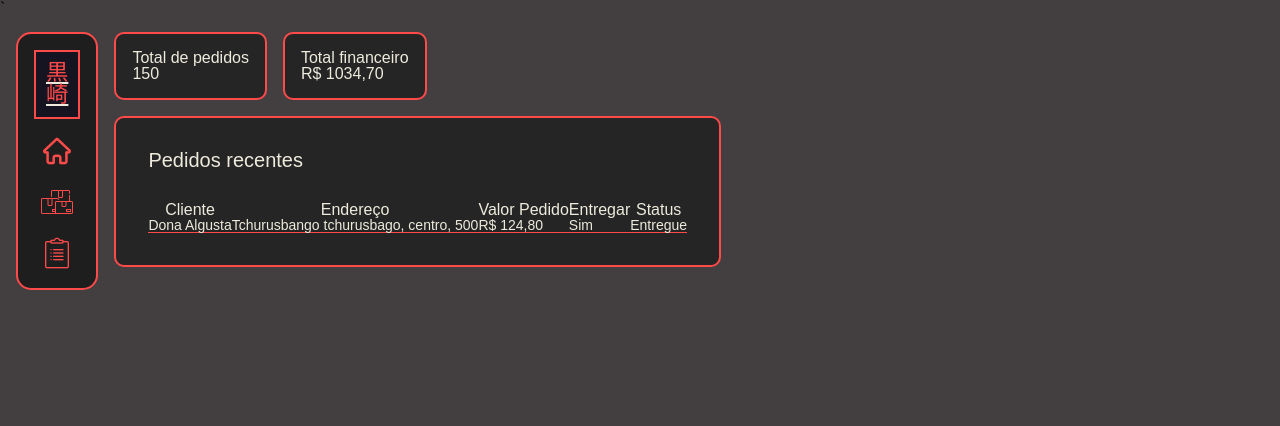
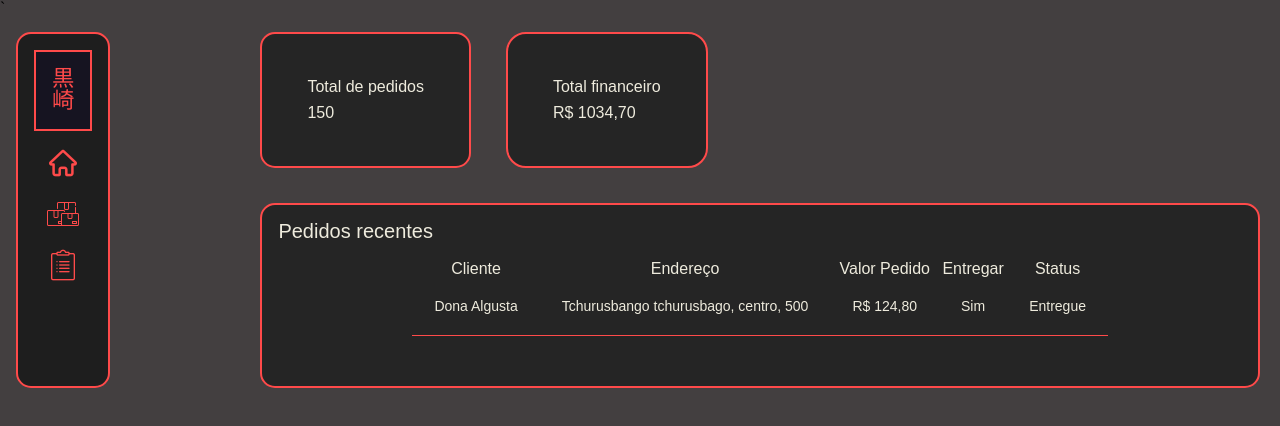
Before and after one commit to Goroncy/Projeto-restaurante, an Electron app: page my-electron-app/src/index.html in a window 1280 px wide. Drawn offline with Linux system fonts and the light colour scheme; no server answers; files whose address does not match are found by name.

Commit message:
Inserção da inserção de tabela via js

```diff
--- a/my-electron-app/index.js
+++ b/my-electron-app/index.js
@@ -1,10 +1,10 @@
 const { app, BrowserWindow } = require('electron')
 
 const createWindow = () => {
-    const win = new BrowserWindow({
-      width: 800,
-      height: 600
-    })
+    const win = new BrowserWindow({show: false,autoHideMenuBar:true});
+      win.maximize();
+      win.show();
+
 
   win.loadFile('src/index.html')
 }
--- a/my-electron-app/src/index.html
+++ b/my-electron-app/src/index.html
@@ -7,6 +7,7 @@
     <link rel="icon" href="images/title-icon.png">
     <link rel="stylesheet" href="style.css">
     <link rel="stylesheet" href="reset.css">
+    <script type="text/javascript" src="main.js"/>
     <title>Yakisoba do Japa</title>
 </head>
 <script src="index.js"></script>
@@ -15,22 +16,22 @@
         <div class="sidebar">
             <ul id="sidebar-list">
                 <u id="sidebar-logo"><div id="sidebar-logo-text"><ul id="sidebar-text">黒</ul><ul id="sidebar-text">崎</ul></div></u>
-                <u id="sidebar-icons"><img src="images/home-icon.png"></u>
-                <u id="sidebar-icons"><img src="images/estoque-icon.png"></u>
-                <u id="sidebar-icons"><img src="images/pedido-icon.png"></u>
+                <u><img src="images/home-icon.png"></u>
+                <u><img src="images/estoque-icon.png"></u>
+                <u><img src="images/pedido-icon.png"></u>
             </ul>
         </div>
 
         <div class="content-left">
             <div class="top">
                 <div class="pedidos-display">
-                    <h3>Total de pedidos</h3>
-                    <p>150</p>
+                    <h>Total de pedidos</h>
+                    <p id="display-text">150</p>
                 </div>
 
                 <div class="financeiro-display">
                     <h>Total financeiro</h>
-                    <p>R$ 1034,70</p>
+                    <p id="display-text">R$ 1034,70</p>
                 </div>
             </div>
 
@@ -40,21 +41,8 @@
                 </div>
 
                 <div id="pedidos-recentes-grid">
-                    <table>
-                        <tr>
-                            <th id="pedidos-recente-grid-cabecalho">Cliente</th>
-                            <th id="pedidos-recente-grid-cabecalho">Endereço</th>
-                            <th id="pedidos-recente-grid-cabecalho">Valor Pedido</th>
-                            <th id="pedidos-recente-grid-cabecalho">Entregar</th>
-                            <th id="pedidos-recente-grid-cabecalho">Status</th>
-                        </tr>
-                        <tr>
-                            <td id="pedidos-recentes-grid-data">Dona Algusta</td>
-                            <td id="pedidos-recentes-grid-data">Tchurusbango tchurusbago, centro, 500</td>
-                            <td id="pedidos-recentes-grid-data">R$ 124,80</td>
-                            <td id="pedidos-recentes-grid-data">Sim</td>
-                            <td id="pedidos-recentes-grid-data">Entregue</td>
-                        </tr>
+                    <table id="tabelaTeste">
+
                     </table>
                 </div>
             </div>
--- /dev/null
+++ b/my-electron-app/src/main.js
@@ -0,0 +1,19 @@
+function gerarTabela(){
+    var tabela = document.getElementById("tabelaTeste");
+
+    var row = tabela.insertRow(0);
+    row.insertCell(0).outerHTML = "<th id='pedidos-recente-grid-data'>Cliente</th>"
+    row.insertCell(1).outerHTML = "<th id='pedidos-recente-grid-data'>Endereço</th>"
+    row.insertCell(2).outerHTML = "<th id='pedidos-recente-grid-data'>Valor Pedido</th>"
+    row.insertCell(3).outerHTML = "<th id='pedidos-recente-grid-data'>Entregar</th>";
+    row.insertCell(4).outerHTML = "<th id='pedidos-recente-grid-data'>Status</th>";  // rather than innerHTML
+
+    row = tabela.insertRow(1);
+    row.insertCell(0).outerHTML ="<td id='pedidos-recentes-grid-data'>Dona Algusta</td>"
+    row.insertCell(1).outerHTML ="<td id='pedidos-recentes-grid-data'>Tchurusbango tchurusbago, centro, 500</td>"
+    row.insertCell(2).outerHTML ="<td id='pedidos-recentes-grid-data'>R$ 124,80</td>"
+    row.insertCell(3).outerHTML ="<td id='pedidos-recentes-grid-data'>Sim</td>"
+    row.insertCell(4).outerHTML ="<td id='pedidos-recentes-grid-data'>Entregue</td>"
+}
+
+window.onload = gerarTabela;
--- a/my-electron-app/src/style.css
+++ b/my-electron-app/src/style.css
@@ -1,19 +1,32 @@
 body{
     background: #433F40;
+}
+
+/*Reponsivity start*/
+#display-text{
+    padding-top: 10px;
 }
 
 .top{
     display: flex;
     flex-direction: row;
-    gap: 16px;
+    gap: 35px;
+}
+
+.content-left{
+    display: flex;
+    flex-direction: column;
+    gap: 35px;
 }
 
 .content{
     display: flex;
     flex-direction: row;
     padding:16px;
-    gap: 16px;
+    gap: 150px;
 }
+/*Responsivity end*/
+
 /*Sidebar start*/
 .sidebar{
     display: flex;
@@ -35,6 +48,7 @@ body{
 
 #sidebar-logo{
     font-family: 'Poppins', sans-serif;
+    text-decoration: none;
 }
 
 #sidebar-logo-img{
@@ -48,7 +62,7 @@ body{
     border: 2px solid #FF4A4A;
     background-color: #161421;
     font-family: 'Poppins', sans-serif;
-    padding: 10px;
+    padding: 16px;
 }
 
 #sidebar-text{
@@ -60,37 +74,37 @@ body{
 }
 /*Sidebar end*/
 
+/*Displays start*/
 .pedidos-display{
     justify-content: center;
-    border-radius: 10px;
+    border-radius: 15px;
     border: 2px solid #FF4A4A;
     background: #252525;
     color: #EEEBDD;
-    padding:16px;
+    padding:45px;
     font-family: 'Poppins', sans-serif;
     max-height: min-content;
 }
 
 .financeiro-display{
     justify-content: center;
-    border-radius: 10px;
+    border-radius: 20px;
     border: 2px solid #FF4A4A;
     background: #252525;
     color: #EEEBDD;
-    padding:16px;
+    padding:45px;
     font-family: 'Poppins', sans-serif;
     width: fit-content;
 }
+/*Display end*/
 
 /*Pedidos recentes start*/
 .pedidos-recentes-display{
     display: flex;
     flex-direction: column;
-    gap: 16px;
-    padding: 16px;
-    align-items: flex-start;
-    border-radius: 10px;
+    gap: 20px;
     border: 2px solid #FF4A4A;
+    border-radius: 15px;
     background: #252525;
     color: #EEEBDD;
     font-family: 'Poppins', sans-serif;
@@ -106,21 +120,15 @@ body{
 
 #pedidos-recentes-grid{
     display: flex;
+    padding-left: 150px;
+    padding-right: 150px;
+    padding-bottom: 50px;
     flex-direction: column;
-    padding:16px;
-}
-
-#pedidos-recente-grid-cabecalho{
-    font-size: 16px;
 }
 
 #pedidos-recentes-grid-data{
     font-size: 14px;
+    padding:22px;
+    text-align: center;
     border-bottom: 1px solid #FF4A4A;
 }
-
-.content-left{
-    display: flex;
-    flex-direction: column;
-    gap: 16px;
-}
```
